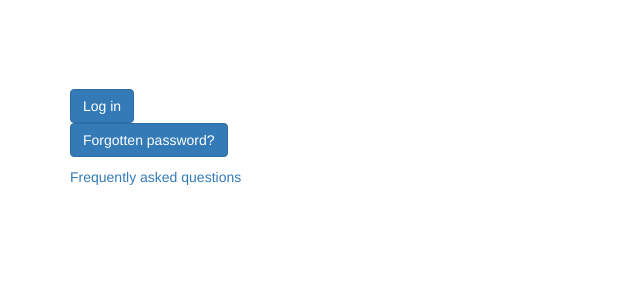
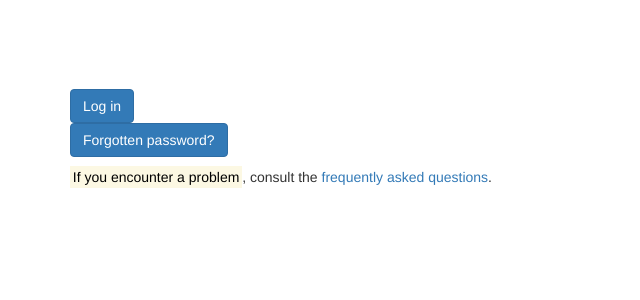
Before and after one commit to Polytechnique-org/xorgauth, a Django app: template xorgauth/templates/registration/login.html in a window 1280 px wide. Shown: the part 51-351 px from the top of the page, without its empty margins (0-640 px from the left). Run offline with Django 3.2, Linux system fonts and the light colour scheme; the template is opened without the code that fills it, so the values that code supplies are empty; some libraries are stand-ins or nearby versions.

Commit message:
Highlight FAQ on login page

```diff
--- a/xorgauth/templates/registration/login.html
+++ b/xorgauth/templates/registration/login.html
@@ -12,6 +12,6 @@
     <input type="hidden" name="next" value="{{ next }}" />
 </form>
 <p><a href="{% url 'password_reset' %}" class="btn btn-primary">{% trans 'Forgotten password?' %}</a></p>
-<p><a href="{% url 'faq' %}">{% trans 'Frequently asked questions' %}</a></p>
+<p><mark>{% trans 'If you encounter a problem' %}</mark>, {% trans 'consult the' %} <a href="{% url 'faq' %}">{% trans 'frequently asked questions' %}</a>.</p>
 
 {% endblock %}
```
Also changed, not shown: xorgauth/locale/fr/LC_MESSAGES/django.po.
